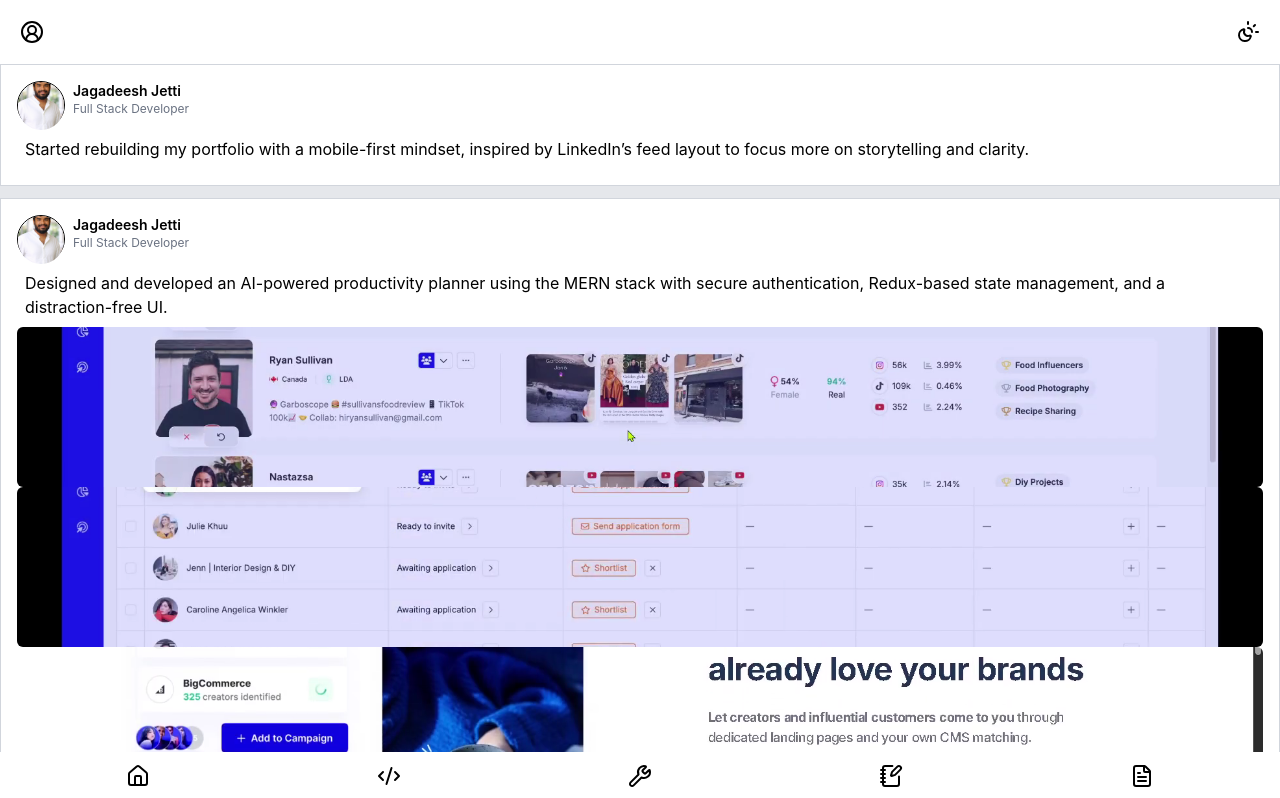
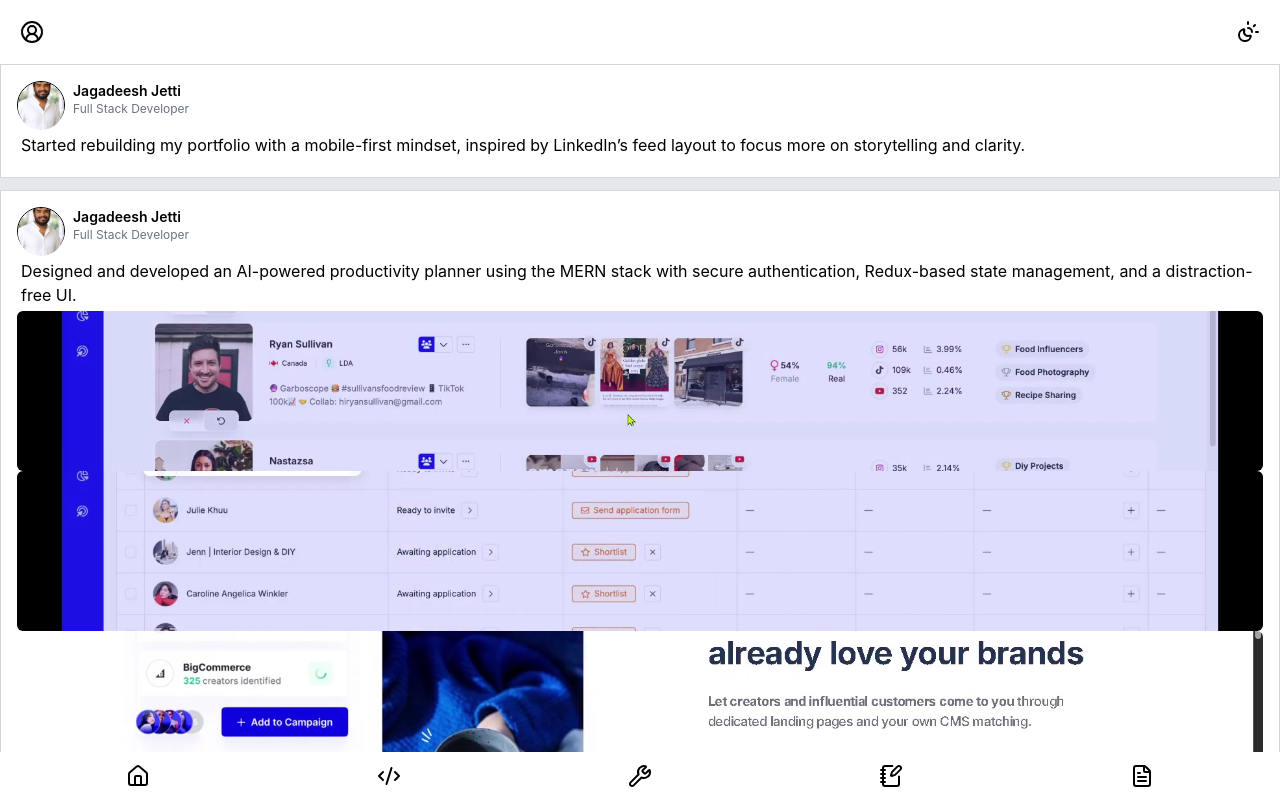
Before and after one commit to Jagadeesh-Jetti/Portfolio26, a React (Vite) app: page / in a window 1280 px wide. Shown: the top 798 px of the page. Built offline with nearby package versions, Linux system fonts and the light colour scheme.

Commit message:
refactor: refined code for home component

```diff
--- a/src/pages/Home.jsx
+++ b/src/pages/Home.jsx
@@ -22,7 +22,7 @@
               </div>
             </div>
           </div>
-          <div className="m-2">{post.content}</div>
+          <div className="m-1">{post.content}</div>
           <div>
             {post?.images?.length > 0 && (
               <div>
@@ -39,21 +39,6 @@
           </div>
         </div>
       ))}
-
-      {/* <div className="mt-3 mb-1 border border-gray-300 p-4 bg-white">
-        <div className="flex gap-2">
-          <div className="w-11 h-11 border rounded-3xl"></div>
-          <div className="text-sm">
-            <div className="font-semibold"> Jagadeesh Jetti </div>
-            <div className="text-gray-500 text-xs"> Full Stack Developer </div>
-          </div>
-        </div>
-        <div className="m-2">
-          I just dumped my thoughts on AI revolution in to a blog and posted it.
-          Check it out in the blogs section
-        </div>
-        <div>Photos</div>
-      </div> */}
     </div>
   );
 };
```
